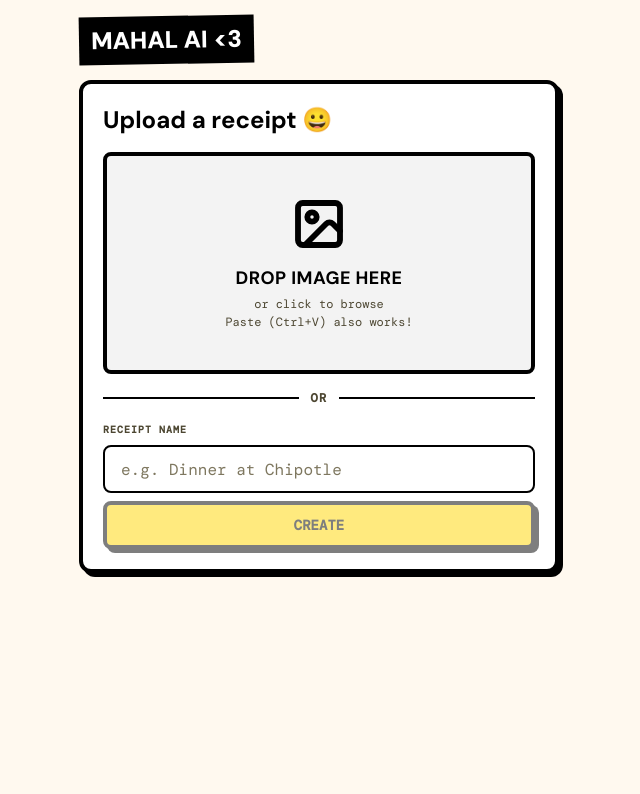
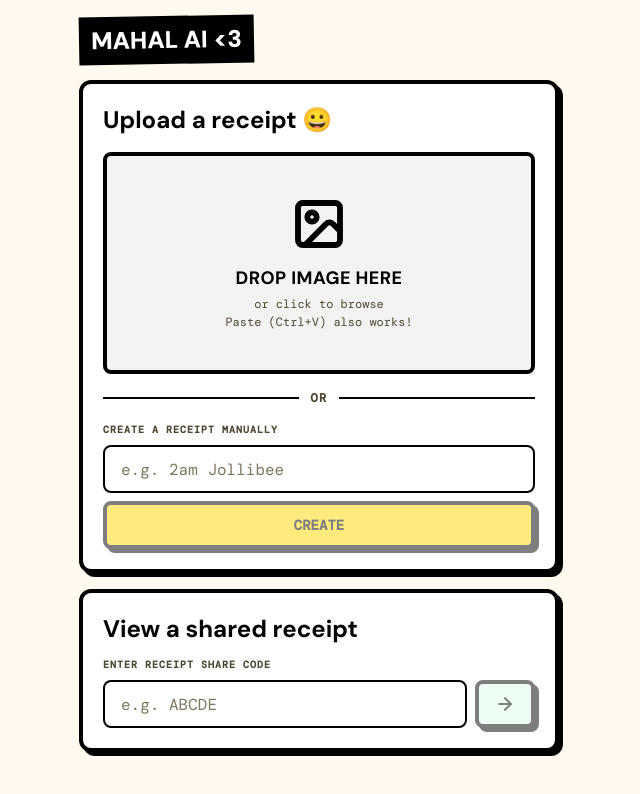
Before and after one commit to GPAlzate/mahal_ai, a Next.js app: page / in a window 1280 px wide. Shown: the top 794 px of the page, without its empty margins (321-961 px from the left). Built offline with nearby package versions, Linux system fonts and the light colour scheme.

Commit message:
add share code

```diff
--- a/app/[code]/page.tsx
+++ b/app/[code]/page.tsx
@@ -8,8 +8,7 @@ import LoadingScreen from '@/components/LoadingScreen';
 import type { ReceiptSummary } from '@/lib/schemas/receipt/public/ReceiptSummary';
 import { ReceiptCard } from '@/components/ReceiptCard';
 import { ParticipantSplits } from '@/components/ParticipantSplits';
-
-const formatCurrency = (amount: number) => `PHP${amount.toFixed(2)}`;
+import { formatCurrency } from '@/lib/helpers/CurrencyHelper';
 
 export default function ShareCodePage({ params }: { params: Promise<{ code: string }> }) {
   const resolvedParams = use(params);
@@ -86,13 +85,6 @@ export default function ShareCodePage({ params }: { params: Promise<{ code: stri
                       View Receipt
                     </button>
                   )}
-                  <button
-                    onClick={() => { router.push('/'); setShowKebabMenu(false); }}
-                    className="flex items-center gap-2 px-4 py-3 font-dm-mono text-[11px] font-bold uppercase tracking-wide hover:bg-[#FFD700] transition-colors text-left"
-                  >
-                    <svg xmlns="http://www.w3.org/2000/svg" className="w-4 h-4 flex-shrink-0" viewBox="0 0 24 24" fill="none" stroke="currentColor" strokeWidth="2" strokeLinecap="round" strokeLinejoin="round"><line x1="12" y1="5" x2="12" y2="19"/><line x1="5" y1="12" x2="19" y2="12"/></svg>
-                    New Receipt
-                  </button>
                 </div>
               </>
             )}
--- a/app/page.tsx
+++ b/app/page.tsx
@@ -3,7 +3,7 @@
 import { useState, useRef } from 'react';
 import { useRouter } from 'next/navigation';
 import { upload } from '@vercel/blob/client';
-import { Image } from 'lucide-react';
+import { Image, ArrowRight, Loader2 } from 'lucide-react';
 import { api } from '@/lib/client/api-client';
 
 export default function Home() {
@@ -16,6 +16,9 @@ export default function Home() {
   const [receiptTitle, setReceiptTitle] = useState('');
   const [manualLoading, setManualLoading] = useState(false);
   const [manualError, setManualError] = useState<string | null>(null);
+  const [shareCode, setShareCode] = useState('');
+  const [shareCodeError, setShareCodeError] = useState<string | null>(null);
+  const [shareCodeLoading, setShareCodeLoading] = useState(false);
 
   const blobPromiseRef = useRef<Promise<{ url: string }> | null>(null);
   const uploadAbortRef = useRef<AbortController | null>(null);
@@ -138,6 +141,21 @@ export default function Home() {
     }
   };
 
+  const handleShareCodeSubmit = async (e: React.FormEvent) => {
+    e.preventDefault();
+    const code = shareCode.trim().toUpperCase();
+    if (!code) return;
+    setShareCodeError(null);
+    setShareCodeLoading(true);
+    try {
+      await api.receipts.getByShareCode(code);
+      router.push(`/${code}`);
+    } catch {
+      setShareCodeError("Oops! We couldn't find that receipt.");
+      setShareCodeLoading(false);
+    }
+  };
+
   const inputClass = "w-full h-12 border-2 border-black rounded-lg px-4 font-dm-mono text-base focus:border-[4px] focus:outline-none focus:bg-[#cee7f0] bg-white placeholder:text-[#7e775f] transition-all";
   const labelClass = "font-dm-mono text-[10px] uppercase font-bold tracking-widest text-[#4d4732]";
 
@@ -198,10 +216,10 @@ export default function Home() {
 
               {/* Manual receipt form */}
               <form onSubmit={handleManualReceiptSubmit} className="flex flex-col gap-2">
-                <label className={labelClass}>Receipt Name</label>
+                <label className={labelClass}>Create a receipt manually</label>
                 <input
                   className={inputClass}
-                  placeholder="e.g. Dinner at Chipotle"
+                  placeholder="e.g. 2am Jollibee"
                   value={receiptTitle}
                   onChange={(e) => setReceiptTitle(e.target.value)}
                   disabled={manualLoading}
@@ -243,6 +261,36 @@ export default function Home() {
           )}
         </div>
 
+        {/* Share code card */}
+        <div className="mt-4 bg-white border-4 border-black shadow-[4px_4px_0px_0px_#000] rounded-xl p-5 flex flex-col gap-3">
+          <h2 className="font-dm-sans font-bold text-2xl">View a shared receipt</h2>
+          <form onSubmit={handleShareCodeSubmit} className="flex flex-col gap-2">
+            <label className={labelClass}>Enter Receipt Share Code</label>
+            <div className="flex gap-2">
+            <input
+              className="flex-1 h-12 border-2 border-black rounded-lg px-4 font-dm-mono text-base focus:border-[4px] focus:outline-none focus:bg-[#cee7f0] bg-white placeholder:text-[#7e775f] transition-all"
+              placeholder="e.g. ABCDE"
+              value={shareCode}
+              onChange={(e) => { setShareCode(e.target.value.slice(0, 5)); setShareCodeLoading(false); setShareCodeError(null); }}
+              maxLength={5}
+            />
+            <button
+              type="submit"
+              disabled={!shareCode.trim() || shareCodeLoading}
+              className="h-12 px-4 border-[4px] border-black rounded-lg bg-green-100 text-black shadow-[4px_4px_0px_0px_#000] hover:bg-green-200 active:translate-x-[2px] active:translate-y-[2px] active:shadow-none transition-all disabled:opacity-50 disabled:cursor-not-allowed flex items-center justify-center"
+            >
+              {shareCodeLoading
+                ? <Loader2 strokeWidth={2.5} className="h-5 w-5 animate-spin" />
+                : <ArrowRight strokeWidth={2.5} className="h-5 w-5" />
+              }
+            </button>
+            </div>
+          </form>
+          {shareCodeError && (
+            <p className="font-dm-mono text-xs font-bold text-red-600 uppercase tracking-wider">{shareCodeError}</p>
+          )}
+        </div>
+
         {/* Error */}
         {error && (
           <div className="mt-4 border-2 border-red-600 bg-red-50 px-4 py-3 rounded-lg">
--- a/app/receipts/[id]/summary/page.tsx
+++ b/app/receipts/[id]/summary/page.tsx
@@ -8,11 +8,7 @@ import LoadingScreen from '@/components/LoadingScreen';
 import type { ReceiptSummary } from '@/lib/schemas/receipt/public/ReceiptSummary';
 import { ReceiptCard } from '@/components/ReceiptCard';
 import { ParticipantSplits } from '@/components/ParticipantSplits';
-
-const formatCurrency = (amount: number) => {
-  const sign = amount < 0 ? '-' : '';
-  return `${sign}PHP${Math.abs(amount).toFixed(2)}`;
-};
+import { formatCurrency } from '@/lib/helpers/CurrencyHelper';
 
 const stepLabels = [
   { num: '01', label: 'Receipt Items' },
@@ -128,15 +124,13 @@ export default function SummaryPage({ params }: { params: Promise<{ id: string }
       {/* Sticky Header */}
       <header className="sticky top-0 z-40 bg-white border-b-4 border-black w-full">
         <div className="px-5 h-14 flex items-center justify-between">
-          <div className="flex items-center gap-3">
           <button
             onClick={() => router.push(`/receipts/${receiptId}/assign`)}
             className="p-1.5 border-2 border-black rounded bg-white shadow-[2px_2px_0px_0px_#000] active:shadow-none active:translate-x-[2px] active:translate-y-[2px] transition-all flex items-center justify-center"
           >
             <ArrowLeft className="w-4 h-4" />
           </button>
-            <h1 className="font-dm-sans font-black text-xl tracking-tight uppercase">{summary?.receipt.title || 'Summary'}</h1>
-          </div>
+          <span className="font-dm-sans font-black text-sm uppercase tracking-tight text-[#7e7576]">Summary</span>
           <div className="relative">
             <button
               onClick={() => setShowKebabMenu(v => !v)}
@@ -161,6 +155,13 @@ export default function SummaryPage({ params }: { params: Promise<{ id: string }
               </>
             )}
           </div>
+        </div>
+
+        {/* Row 2: receipt title (static) */}
+        <div className="px-5 pb-3">
+          <span className="font-dm-sans font-black text-xl tracking-tight uppercase">
+            {summary.receipt.title || 'Untitled receipt'}
+          </span>
         </div>
 
         {/* Progress Stepper */}
--- a/components/ParticipantSplits.tsx
+++ b/components/ParticipantSplits.tsx
@@ -34,7 +34,7 @@ export function ParticipantSplits({ participantSplits, formatCurrency }: Props)
 
   return (
     <>
-      <h2 className="font-dm-sans font-bold text-2xl uppercase mt-2">Participant Splits</h2>
+      <h2 className="font-dm-sans font-bold text-2xl uppercase mt-2">Participant Shares</h2>
 
       {participantSplits.map((split, i) => {
         const isExpanded = expandedParticipants.has(split.participantId);
--- a/components/ReceiptCard.tsx
+++ b/components/ReceiptCard.tsx
@@ -17,10 +17,10 @@ export function ReceiptCard({ summary, formatCurrency }: Props) {
 
   return (
     <section className="bg-white border-4 border-black rounded-xl shadow-[4px_4px_0px_0px_#000] p-5">
-      <div className="mb-4">
+      <div className="flex items-baseline justify-between mb-4">
         <h2 className="font-dm-sans font-bold text-2xl uppercase">{summary.receipt.title || 'Receipt'}</h2>
-        <p className="font-dm-mono text-[11px] text-[#7e7576] mt-0.5">
-          {new Date(summary.receipt.receiptTime).toLocaleDateString(undefined, { year: 'numeric', month: 'long', day: 'numeric' })}
+        <p className="font-dm-mono text-[11px] text-[#7e7576]">
+          {new Date(summary.receipt.receiptTime).toLocaleDateString(undefined, { year: 'numeric', month: 'short', day: 'numeric' })}
         </p>
       </div>
 
```
Also changed, not shown: lib/helpers/CurrencyHelper.ts (+3 -4 lines). Lines whose indentation alone changed are shown as unchanged.
